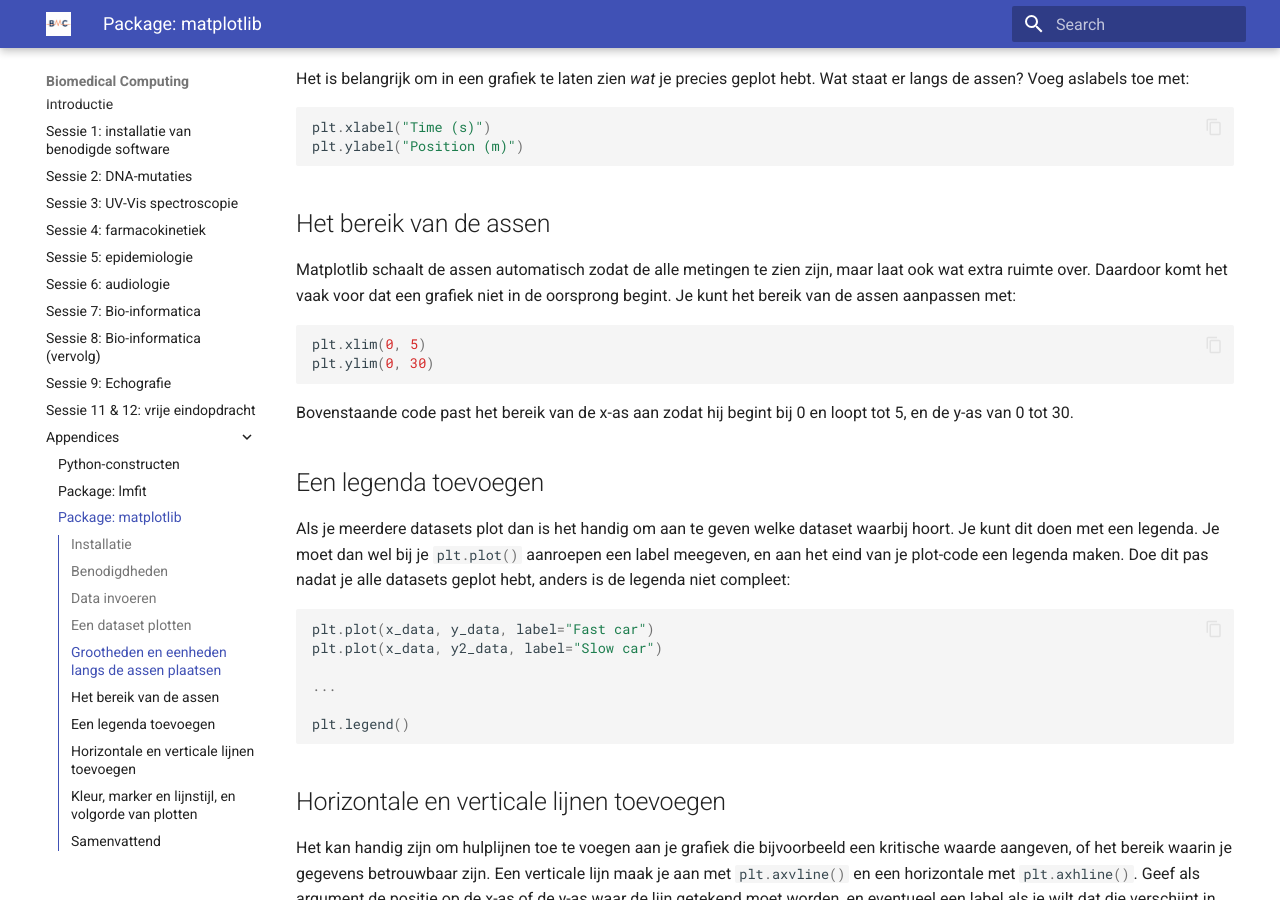
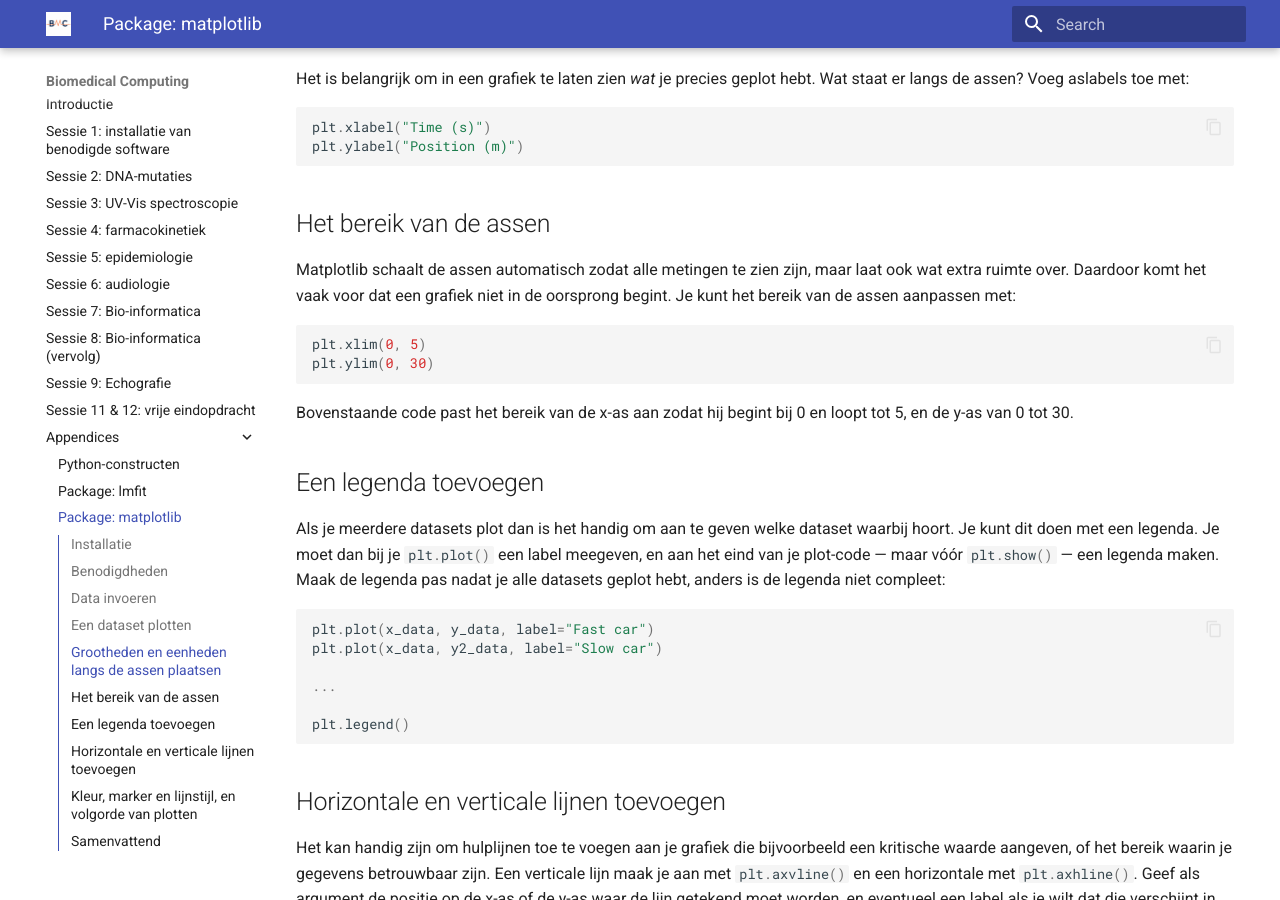
Before and after one commit to NatuurkundePracticumAmsterdam/biomedicalcomputing, an MkDocs documentation site: the page built from docs/package-matplotlib.md, in a window 1280 px wide and 900 px high, scrolled down 1410 px. Built offline with MkDocs 1.6.1 and Material for MkDocs 9.7.7, drawn with Linux system fonts in a browser that asks for light colours.

Commit message:
Twee zinnen verduidelijkt

````diff
--- a/docs/package-matplotlib.md
+++ b/docs/package-matplotlib.md
@@ -63,7 +63,7 @@ Bovenstaande code past het bereik van de x-as aan zodat hij begint bij 0 en loop
 
 ## Een legenda toevoegen
 
-Als je meerdere datasets plot dan is het handig om aan te geven welke dataset waarbij hoort. Je kunt dit doen met een legenda. Je moet dan wel bij je `#!py plt.plot()` aanroepen een label meegeven, en aan het eind van je plot-code een legenda maken. Doe dit pas nadat je alle datasets geplot hebt, anders is de legenda niet compleet:
+Als je meerdere datasets plot dan is het handig om aan te geven welke dataset waarbij hoort. Je kunt dit doen met een legenda. Je moet dan bij je `#!py plt.plot()` een label meegeven, en aan het eind van je plot-code  &mdash; maar vóór `#!py plt.show()` &mdash; een legenda maken. Maak de legenda pas nadat je alle datasets geplot hebt, anders is de legenda niet compleet:
 ```py
 plt.plot(x_data, y_data, label="Fast car")
 plt.plot(x_data, y2_data, label="Slow car")
````
Also changed, not shown: other parts of docs/package-matplotlib.md (+1 -1 lines).
